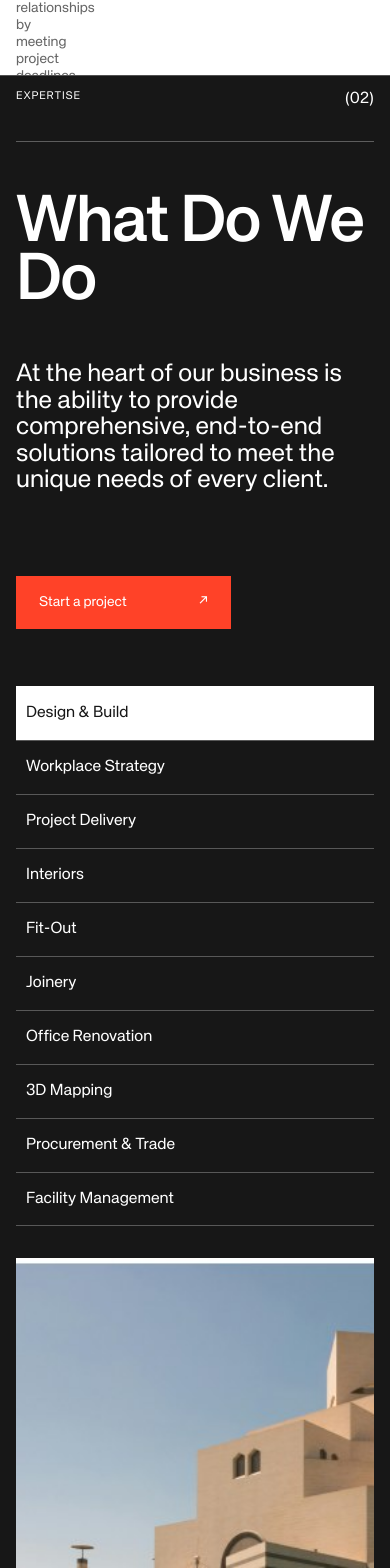
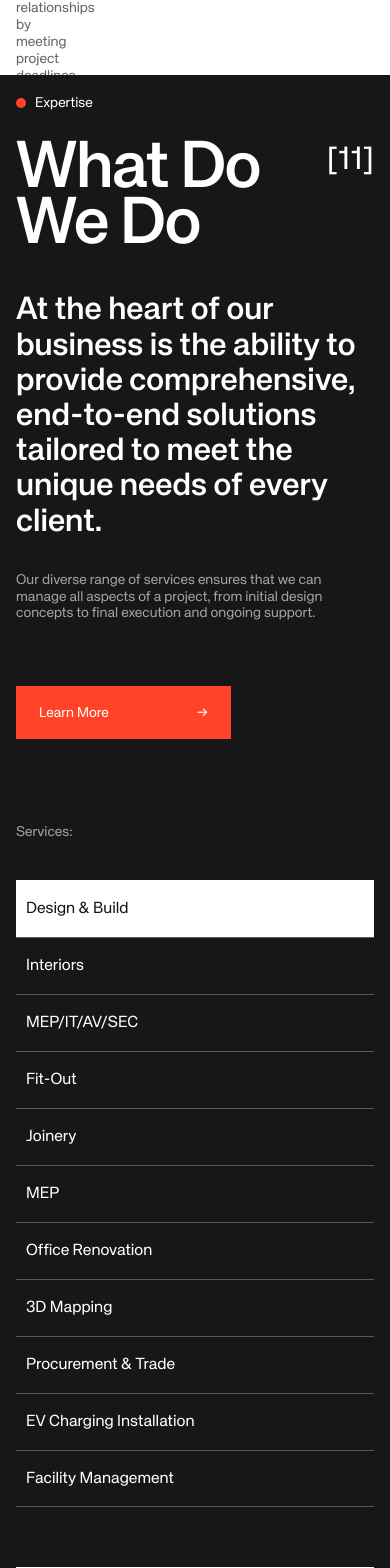
Before and after one commit to bentigerashley/webguys-developer-test, a Next.js app in the folder frontend/: page / in a window 390 px wide. Shown: the part 1958-3526 px from the top of the page. Built offline with nearby package versions, Linux system fonts and the light colour scheme.

Commit message:
fix(homepage): align expertise section with Figma

```diff
--- a/frontend/components/sections/ServicesSection.tsx
+++ b/frontend/components/sections/ServicesSection.tsx
@@ -25,10 +25,10 @@ export function ServicesSection({ block }: { block: ServicesBlock }) {
   const item = block.items[active];
   if (!item) return null;
   return <section id="services" className="section services expertise" aria-labelledby="services-heading"><div className="page-grid">
-    <header className="component-header services-header"><p className="section-index">Expertise</p><span aria-hidden="true">(02)</span></header>
-    <h2 id="services-heading">{block.heading}</h2>
-    <div className="services-support"><p>{block.intro}</p><a className="button figma-cta" href="#contact">Start a project<span aria-hidden="true">↗</span></a></div>
+    <header className="component-header services-header"><p className="section-index">Expertise</p><div className="services-title-group"><h2 id="services-heading">{block.heading}</h2><span className="services-count" aria-label={`${block.items.length} services`}>[{block.items.length}]</span></div></header>
+    <div className="services-support"><p className="services-intro">{block.intro}</p>{block.detail && <p className="services-detail">{block.detail}</p>}<a className="button figma-cta" href="#contact">Learn More<span aria-hidden="true">→</span></a></div>
+    <p className="services-list-label">Services:</p>
     <div className="service-tabs" role="tablist" aria-label="Services">{block.items.map((service, index) => <button key={service.title} id={`${id}-tab-${index}`} role="tab" aria-selected={active === index} aria-controls={`${id}-panel`} tabIndex={active === index ? 0 : -1} onClick={() => setActive(index)} onKeyDown={(event) => move(event,index)}><span aria-hidden="true">{String(index + 1).padStart(2, "0")}</span>{service.title}</button>)}</div>
-    <Reveal className="service-panel"><div id={`${id}-panel`} role="tabpanel" aria-labelledby={`${id}-tab-${active}`} tabIndex={0}><SafeImage image={item.image} /><div className="service-detail-copy"><p className="eyebrow">Our expertise</p><h3>{item.title}</h3><p>{item.body}</p></div></div></Reveal>
+    <Reveal className="service-panel"><div id={`${id}-panel`} role="tabpanel" aria-labelledby={`${id}-tab-${active}`} tabIndex={0}><SafeImage image={item.image} /><div className="service-detail-copy"><div><h3>{item.title}</h3><p className="eyebrow">Service</p></div><p>{item.body}</p></div></div></Reveal>
   </div></section>;
 }
--- a/frontend/data/fallback.ts
+++ b/frontend/data/fallback.ts
@@ -29,16 +29,17 @@ export const fallbackHome: HomeData = {
   blocks: [
     { type: "hero", eyebrow: "Since 1986", heading: "Re-imagined\nYour Workplace", cta: { label: "Inquire Now", url: "#contact" }, marqueeText: "FDI®  Re-imagined Your Workplace", image: img("/images/figma/hero-atrium.jpg", "Warm multi-level workplace atrium", "center") },
     { type: "about", heading: "About Us", body: "(FDI) stands as one of the largest Workplace Fit-out contractors across New Zealand, delivering inspiring offices since 1997.", detail: "Through our customer obsession, we've cultivated enduring client relationships by meeting project deadlines, pioneering cutting-edge construction solutions, delivering optimal value, and unwaveringly upholding our exceptional workmanship standards.", cta: { label: "About FDI Build", url: "#about" }, image: img("/images/figma/about-architecture.jpg", "Contemporary urban architecture") },
-    { type: "services", heading: "What Do We Do", intro: "At the heart of our business is the ability to provide comprehensive, end-to-end solutions tailored to meet the unique needs of every client.", items: [
-      { title: "Design & Build", body: "One accountable team from early strategy through handover, aligning creativity, cost and programme.", image: img("/images/figma/expertise-render.jpg", "Architectural render of a workplace project") },
-      { title: "Workplace Strategy", body: "Evidence-led planning that turns how your people work into a clear spatial brief.", image: img("https://images.unsplash.com/photo-1497366216548-37526070297c?auto=format&fit=crop&w=1200&q=88", "Open plan workplace") },
-      { title: "Project Delivery", body: "Calm, transparent delivery with rigorous safety, quality and programme management.", image: img("https://images.unsplash.com/photo-1531835551805-16d864c8d311?auto=format&fit=crop&w=1200&q=88", "Architect reviewing plans") },
+    { type: "services", heading: "What Do We Do", intro: "At the heart of our business is the ability to provide comprehensive, end-to-end solutions tailored to meet the unique needs of every client.", detail: "Our diverse range of services ensures that we can manage all aspects of a project, from initial design concepts to final execution and ongoing support.", items: [
+      { title: "Design & Build", body: "From concept creation to project completion, our comprehensive design and build services cover every phase of your construction journey. We focus on seamless integration of each element, ensuring that the vision for your project is brought to life with precision and attention to detail.\n\nOur experienced team manages all aspects, from initial planning and design to the final execution, providing you with a smooth, stress-free process that delivers exceptional results, on time and within budget.", image: img("/images/figma/expertise-render.jpg", "Architectural render of a workplace project") },
       { title: "Interiors", body: "Interior environments shaped around people, performance and place.", image: img("https://images.unsplash.com/photo-1497366754035-f200968a6e72?auto=format&fit=crop&w=1200&q=88", "Workplace interior") },
+      { title: "MEP/IT/AV/SEC", body: "Integrated building systems that support performance, comfort and secure day-to-day operations.", image: img("https://images.unsplash.com/photo-1497366216548-37526070297c?auto=format&fit=crop&w=1200&q=88", "Integrated workplace systems") },
       { title: "Fit-Out", body: "Detailed fit-out delivery from first programme through final handover.", image: img("https://images.unsplash.com/photo-1497366412874-3415097a27e7?auto=format&fit=crop&w=1200&q=88", "Commercial fit-out") },
       { title: "Joinery", body: "Purpose-built joinery and furniture integrated into the wider workplace.", image: img("https://images.unsplash.com/photo-1524758631624-e2822e304c36?auto=format&fit=crop&w=1200&q=88", "Custom workplace joinery") },
+      { title: "MEP", body: "Mechanical, electrical and plumbing systems planned for dependable, efficient operation.", image: img("https://images.unsplash.com/photo-1531835551805-16d864c8d311?auto=format&fit=crop&w=1200&q=88", "Workplace systems planning") },
       { title: "Office Renovation", body: "Live-environment upgrades planned to minimise disruption.", image: img("https://images.unsplash.com/photo-1497366216548-37526070297c?auto=format&fit=crop&w=1200&q=88", "Renovated office") },
       { title: "3D Mapping", body: "Spatial documentation that makes complex environments easier to plan.", image: img("https://images.unsplash.com/photo-1531835551805-16d864c8d311?auto=format&fit=crop&w=1200&q=88", "Spatial planning") },
       { title: "Procurement & Trade", body: "Coordinated procurement with clear programme and quality oversight.", image: img("https://images.unsplash.com/photo-1497366811353-6870744d04b2?auto=format&fit=crop&w=1200&q=88", "Workplace procurement") },
+      { title: "EV Charging Installation", body: "Future-ready charging infrastructure designed around workplace access and demand.", image: img("https://images.unsplash.com/photo-1497366753839-5705494f7dc3?auto=format&fit=crop&w=1200&q=88", "EV charging installation") },
       { title: "Facility Management", body: "Ongoing care that protects workplace quality after completion.", image: img("https://images.unsplash.com/photo-1497366753839-5705494f7dc3?auto=format&fit=crop&w=1200&q=88", "Managed workplace") }
     ] },
     { type: "featuredCases", heading: "Featured Cases", cases: [
--- a/frontend/lib/types.ts
+++ b/frontend/lib/types.ts
@@ -4,7 +4,7 @@ export type ImageValue = { url: string; alt: string; position?: string };
 export type HeroBlock = { type: "hero"; eyebrow: string; heading: string; cta: LinkValue; marqueeText: string; image: ImageValue };
 export type AboutBlock = { type: "about"; heading: string; body: string; detail?: string; cta: LinkValue; image: ImageValue };
 export type ServiceItem = { title: string; body: string; image: ImageValue };
-export type ServicesBlock = { type: "services"; heading: string; intro: string; items: ServiceItem[] };
+export type ServicesBlock = { type: "services"; heading: string; intro: string; detail?: string; items: ServiceItem[] };
 export type LinkedInBlock = { type: "linkedIn"; heading: string; body: string; cta: LinkValue };
 export type CaseItem = { client: string; title: string; meta: string; details?: string[]; image: ImageValue; link: string };
 export type CasesBlock = { type: "featuredCases"; heading: string; cases: CaseItem[] };
--- a/frontend/styles/globals.css
+++ b/frontend/styles/globals.css
@@ -450,42 +450,90 @@ h2 {
   min-height: 1112px;
   background: var(--dark);
   color: #fff;
-  border-color: rgba(255, 255, 255, 0.25);
+  border-top: 0;
   padding-bottom: 0;
 }
 .services .page-grid {
   min-height: 1112px;
+  grid-template-rows: 106px 1fr;
+  row-gap: 140px;
 }
 .services-header {
-  border-color: rgba(255, 255, 255, 0.3);
+  height: 106px;
+  border-bottom: 0;
+  padding-top: 20px;
+}
+.services-header .section-index {
+  display: flex;
+  align-items: center;
+  gap: 9px;
+  color: #fff;
+  font-size: 14px;
+  letter-spacing: 0;
+  text-transform: none;
+}
+.services-header .section-index:before {
+  content: "";
+  width: 10px;
+  height: 10px;
+  border-radius: 50%;
+  background: var(--red);
+}
+.services-title-group {
+  display: flex;
+  align-items: flex-start;
+  gap: 206px;
+}
+.services-count {
+  font-size: 32px;
+  line-height: 1.2;
 }
 .services h2 {
-  grid-column: 5/-1;
   text-align: left;
-  padding-top: 18px;
-  font-size: clamp(70px, 7vw, 106px);
+  padding: 0;
+  font-size: 101px;
+  line-height: 0.85;
 }
 .services-support {
   grid-column: 1/5;
-  align-self: end;
-  padding-bottom: 115px;
-}
-.services-support > p {
-  font-size: clamp(25px, 2.2vw, 34px);
-  line-height: 1.06;
-  max-width: 360px;
+  grid-row: 2;
+  align-self: start;
+  padding-top: 48px;
+}
+.services-intro {
+  max-width: 379px;
+  margin: 0;
+  font-size: 32px;
+  font-weight: 600;
+  line-height: 1.1;
+}
+.services-detail {
+  max-width: 333px;
+  margin: 32px 0 0;
+  color: rgba(255, 255, 255, 0.6);
+  font-size: 14px;
+  line-height: 1.2;
 }
 .services-support .button {
-  margin-top: 56px;
+  margin-top: 64px;
+}
+.services-list-label {
+  grid-column: 5/8;
+  grid-row: 2;
+  align-self: start;
+  margin: 0;
+  color: rgba(255, 255, 255, 0.6);
+  font-size: 14px;
 }
 .service-tabs {
   grid-column: 5/8;
-  align-self: end;
-  padding-bottom: 0;
+  grid-row: 2;
+  align-self: start;
+  padding-top: 33px;
 }
 .service-tabs button {
   width: 100%;
-  min-height: 54px;
+  min-height: 57px;
   border: 0;
   border-top: 1px solid rgba(255, 255, 255, 0.28);
   background: transparent;
@@ -497,6 +545,9 @@ h2 {
 .service-tabs button span {
   display: none;
 }
+.service-tabs button:first-child {
+  border-top: 0;
+}
 .service-tabs button:last-child {
   border-bottom: 1px solid rgba(255, 255, 255, 0.28);
 }
@@ -510,29 +561,41 @@ h2 {
 }
 .service-panel {
   grid-column: 8/-1;
-  align-self: end;
+  grid-row: 2;
+  align-self: start;
+  margin: 33px -20px 0 -20px;
 }
 .service-panel [role="tabpanel"] {
   background: #fff;
   color: var(--dark);
-  height: 620px;
+  height: 673px;
   display: grid;
-  grid-template-rows: 1.05fr 0.95fr;
+  grid-template-rows: 285px 1fr;
+  gap: 30px;
+  padding: 20px;
 }
 .service-panel .safe-image {
   height: 100%;
+  min-height: 0;
 }
 .service-detail-copy {
-  padding: 20px;
   display: grid;
-  grid-template-columns: 1fr 1.5fr;
+  grid-template-columns: 1.5fr 1fr;
   gap: 20px;
 }
 .service-detail-copy h3 {
   font-size: 34px;
   margin: 0;
 }
+.service-detail-copy .eyebrow {
+  margin: 10px 0 0;
+  color: var(--dark);
+  font-size: 14px;
+  letter-spacing: 0;
+  text-transform: none;
+}
 .service-detail-copy > p:last-child {
+  margin: 0;
   font-size: 13px;
   line-height: 1.35;
 }
@@ -1580,6 +1643,10 @@ footer[id] {
   }
   .services h2 {
     grid-column: 4/-1;
+    font-size: clamp(70px, 9vw, 92px);
+  }
+  .services-title-group {
+    gap: 80px;
   }
   .services-support {
     grid-column: 1/4;
@@ -1688,24 +1755,49 @@ footer[id] {
   .services .page-grid {
     min-height: auto;
   }
+  .services .page-grid {
+    grid-template-rows: auto;
+    row-gap: 40px;
+  }
+  .services-header {
+    display: block;
+    height: auto;
+    min-height: 0;
+  }
+  .services-title-group {
+    align-items: flex-start;
+    justify-content: space-between;
+    gap: 20px;
+    margin-top: 30px;
+  }
   .services h2,
   .services-support,
   .service-tabs,
-  .service-panel {
+  .service-panel,
+  .services-list-label {
     grid-column: 1/-1;
   }
   .services h2 {
     font-size: 66px;
-    padding: 40px 0;
+    padding: 0;
   }
   .services-support {
+    grid-row: auto;
+    padding-top: 0;
     padding-bottom: 45px;
   }
+  .services-list-label {
+    grid-row: auto;
+  }
   .service-tabs {
+    grid-row: auto;
     padding: 0;
   }
   .service-panel {
+    grid-row: auto;
     margin-top: 20px;
+    margin-right: 0;
+    margin-left: 0;
   }
   .service-panel [role="tabpanel"] {
     height: auto;
```
Also changed, not shown: 1 other file (tests, documents, lock files or other folders).
